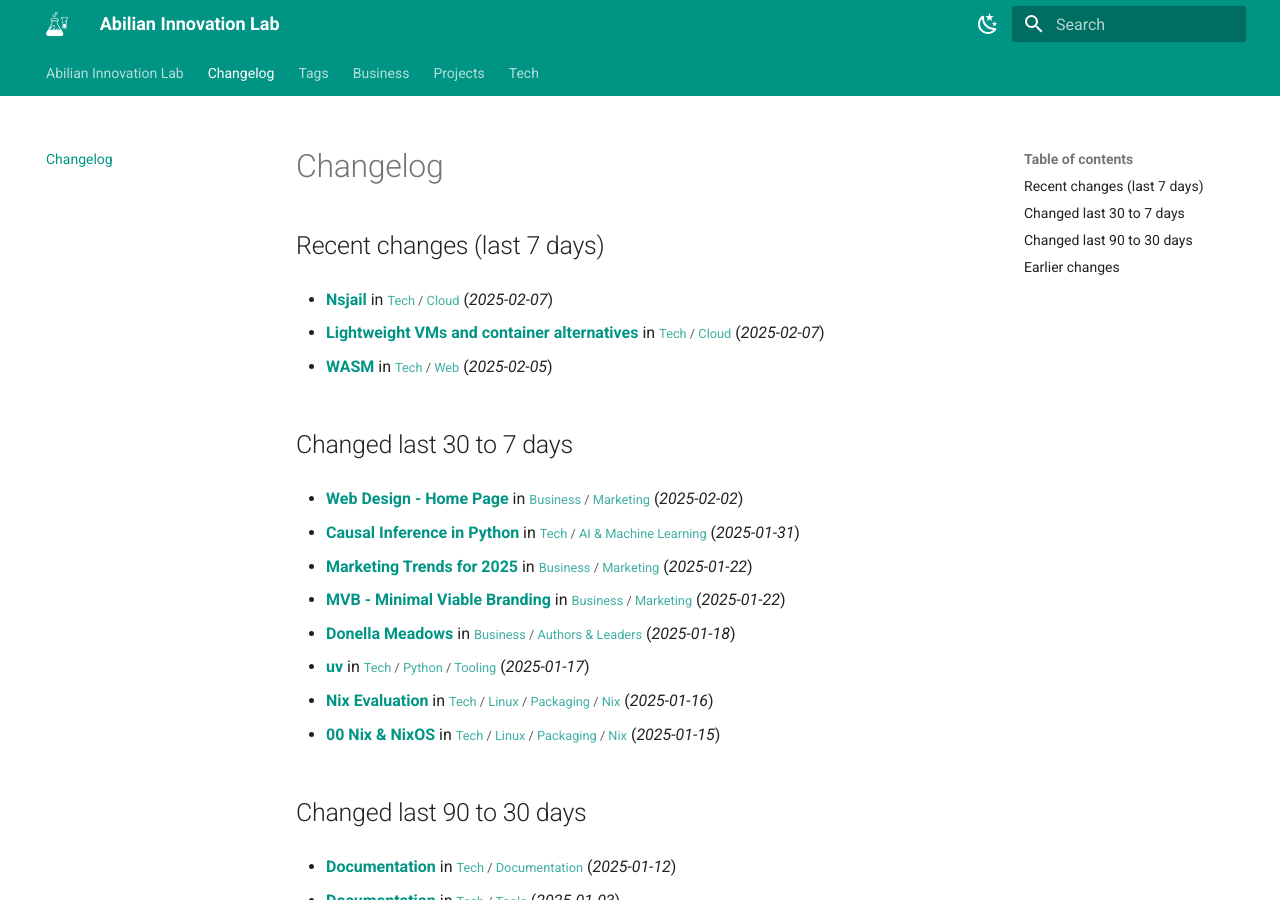
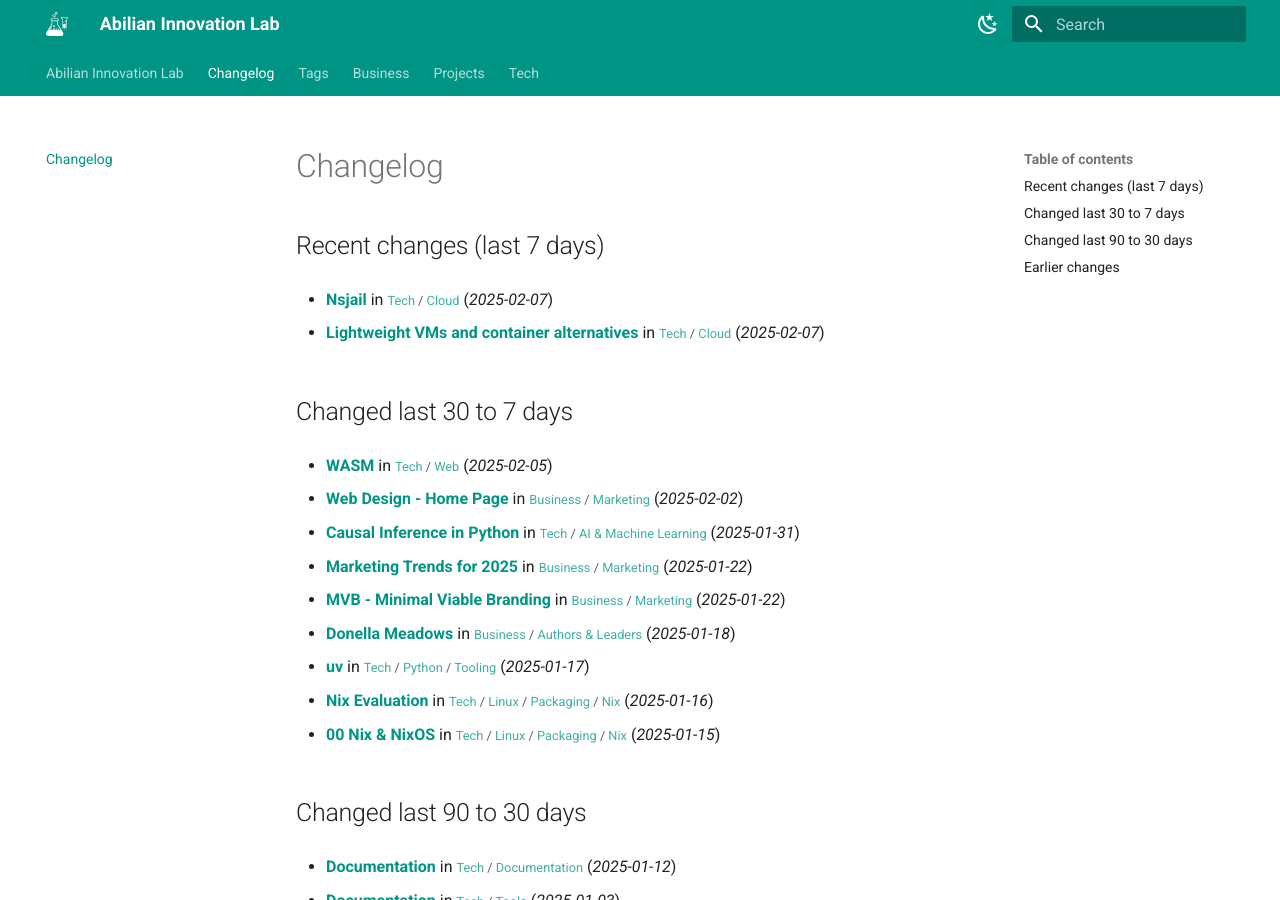
Before and after one commit to abilian/lab.abilian.com, an MkDocs documentation site: the page built from docs/changelog.md, in a window 1280 px wide and 900 px high. Built offline with MkDocs 1.6.1 and Material for MkDocs 9.7.7, drawn with Linux system fonts in a browser that asks for light colours; comment, search, counter and statistics services are not loaded; some of the changed text lies outside the part shown.

```diff
--- a/docs/changelog.md
+++ b/docs/changelog.md
@@ -6,11 +6,11 @@
 
 - **[Lightweight VMs and container alternatives](/Tech/Cloud/Lightweight VMs and container alternatives/)** in <small>[Tech](/Tech/00 Technology/) / [Cloud](/Tech/Cloud/6 pilars AWS/)</small> (*2025-02-07*)
 
-- **[WASM](/Tech/Web/WASM/)** in <small>[Tech](/Tech/00 Technology/) / [Web](/Tech/Web/Content Repositories/)</small> (*2025-02-05*)
-
 
 
 ## Changed last 30 to 7 days
+
+- **[WASM](/Tech/Web/WASM/)** in <small>[Tech](/Tech/00 Technology/) / [Web](/Tech/Web/Content Repositories/)</small> (*2025-02-05*)
 
 - **[Web Design - Home Page](/Business/Marketing/Web Design - Home Page/)** in <small>[Business](/Business/00 Business/) / [Marketing](/Business/Marketing/Copywriting/)</small> (*2025-02-02*)
 
```
Also changed, not shown: other parts of docs/changelog.md (+4 -4 lines).
